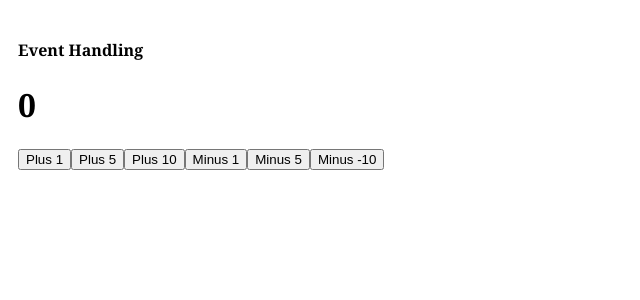
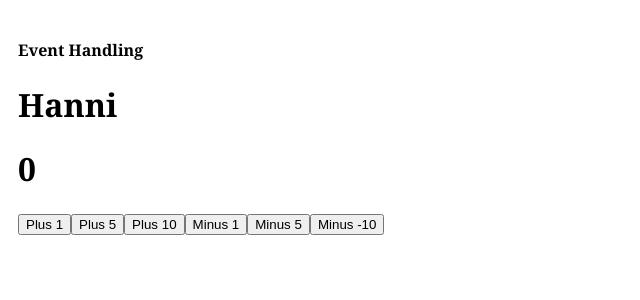
Before and after one commit to siggi-ai/Vue-Practice, a Vue app: page / in a window 1280 px wide. Shown: the top 300 px of the page, without its empty margins (0-640 px from the left). Built offline with nearby package versions, Linux system fonts and the light colour scheme.

Commit message:
changeName + changeCount

```diff
--- a/src/App.vue
+++ b/src/App.vue
@@ -1,9 +1,10 @@
 <template>
   <div class="main">
     <h4>Event Handling</h4>
+    <h1>{{ name }}</h1>
     <h1>{{ count }}</h1>
     <div>
-      <button v-on:click="changeCount(1, $event)">Plus 1</button>
+      <button v-on:click="changeName($event), changeCount(1, $event)">Plus 1</button>
       <button v-on:click="changeCount(5, $event)">Plus 5</button>
       <button v-on:click="changeCount(10, $event)">Plus 10</button>
       <button v-on:click="changeCount(-1, $event)">Minus 1</button>
@@ -19,12 +20,17 @@ export default {
   data() {
     return {
       count: 0,
+      name: "Hanni",
     };
   },
   methods: {
     changeCount(value, event) {
       console.log("event: ", event)
       this.count = this.count + value;
+    },
+    changeName(event) {
+      console.log("changeName: ", event);
+      this.name = "Bernd";
     },
   },
 };
```
